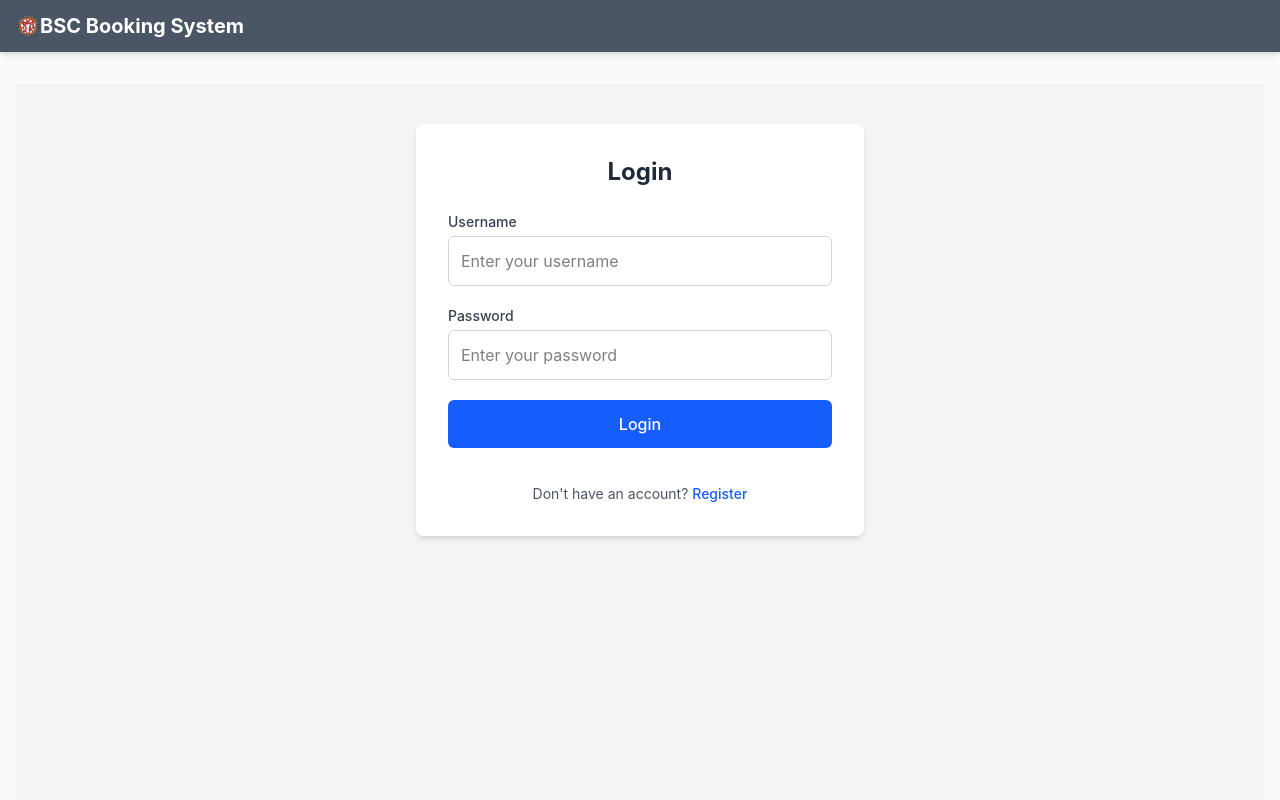
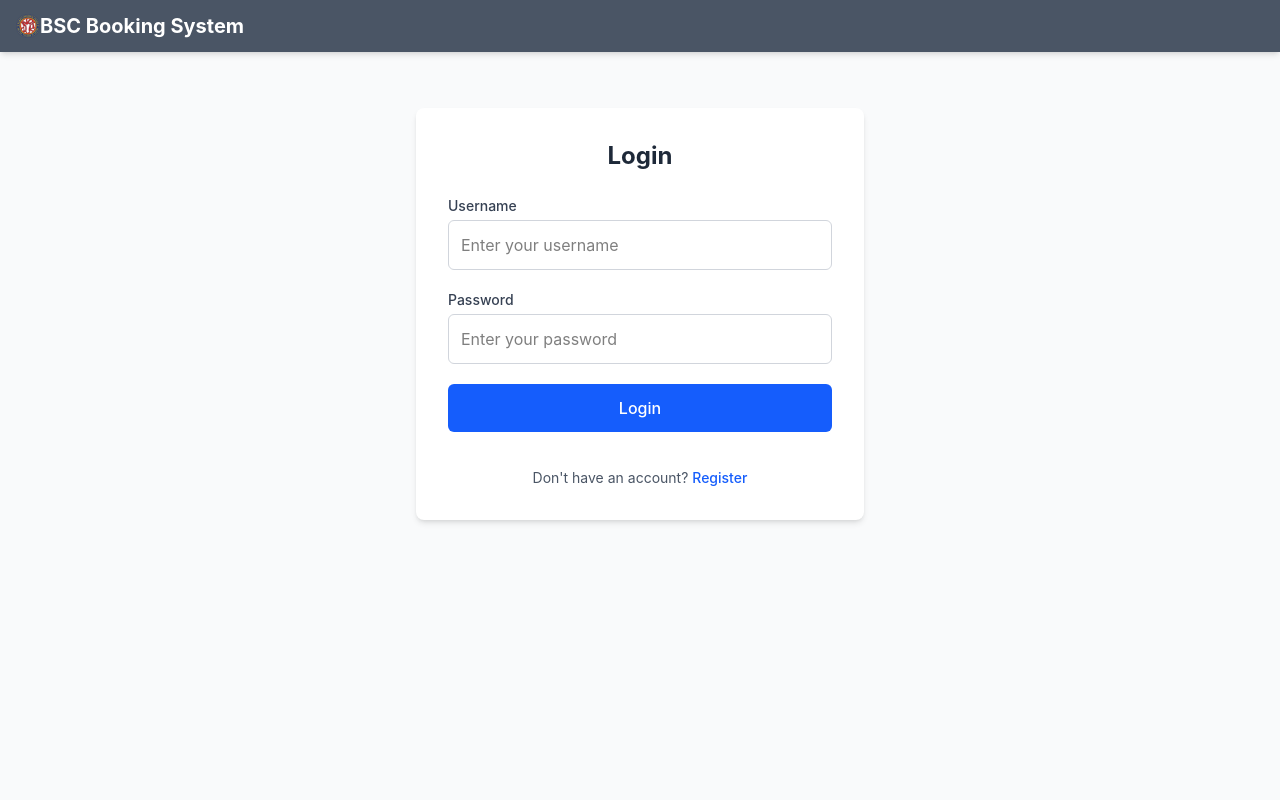
Before and after one commit to skykid17/bscbooking, a React (Vite) app in the folder frontend/: page /login in a window 1280 px wide. Shown: the top 800 px of the page. Built offline with nearby package versions, Linux system fonts and the light colour scheme.

Commit message:
Cleaned up UI abit

```diff
--- a/frontend/src/App.jsx
+++ b/frontend/src/App.jsx
@@ -38,13 +38,26 @@ function App() {
     setUser(null);
   };
 
+  // Add state for auth page management
+  const [authPage, setAuthPage] = useState('login');
+
   return (
     <BrowserRouter>
       <AuthInterceptorSetup />
-      <ToastContainer position="top-right" autoClose={5000} hideProgressBar={false} newestOnTop={false} closeOnClick rtl={false} pauseOnFocusLoss draggable pauseOnHover />
+      <ToastContainer
+        position="top-right"
+        autoClose={4000}
+        hideProgressBar={true}
+        newestOnTop={false}
+        closeOnClick
+        toastClassName="shadow-sm rounded-lg overflow-hidden border-0"
+        bodyClassName="border-0"
+        pauseOnFocusLoss
+        draggable
+      />
       <Layout user={user} onLogout={handleLogout}>
-        <div className="min-h-screen bg-gray-100 pt-10">
-          <div className="container mx-auto px-4">
+        <div className="min-h-screen bg-background">
+          <div className="max-w-7xl mx-auto px-4 sm:px-6 lg:px-8 py-6">
             <Routes>
               <Route path="/login" element={
                 user ? <Navigate to="/" /> : <LoginPage onLoginSuccess={handleLoginSuccess} />
--- a/frontend/src/components/admin/AdminDashboard.jsx
+++ b/frontend/src/components/admin/AdminDashboard.jsx
@@ -265,8 +265,8 @@ export default function AdminDashboard({ user }) {
 
     return (
         <div className="bg-white rounded-lg shadow">
+            <h2 className="text-lg font-semibold px-4 pt-4">Admin Dashboard</h2>
             <div className="border-b">
-                <h2 className="text-lg font-semibold px-4 pt-4">Admin Dashboard</h2>
                 <nav className="flex flex-wrap">
                     <button
                         className={`px-4 py-3 font-medium text-sm focus:outline-none ${activeTab === 'bookings' ? 'text-blue-600 border-b-2 border-blue-600' : 'text-gray-500 hover:text-gray-700'}`}
```
